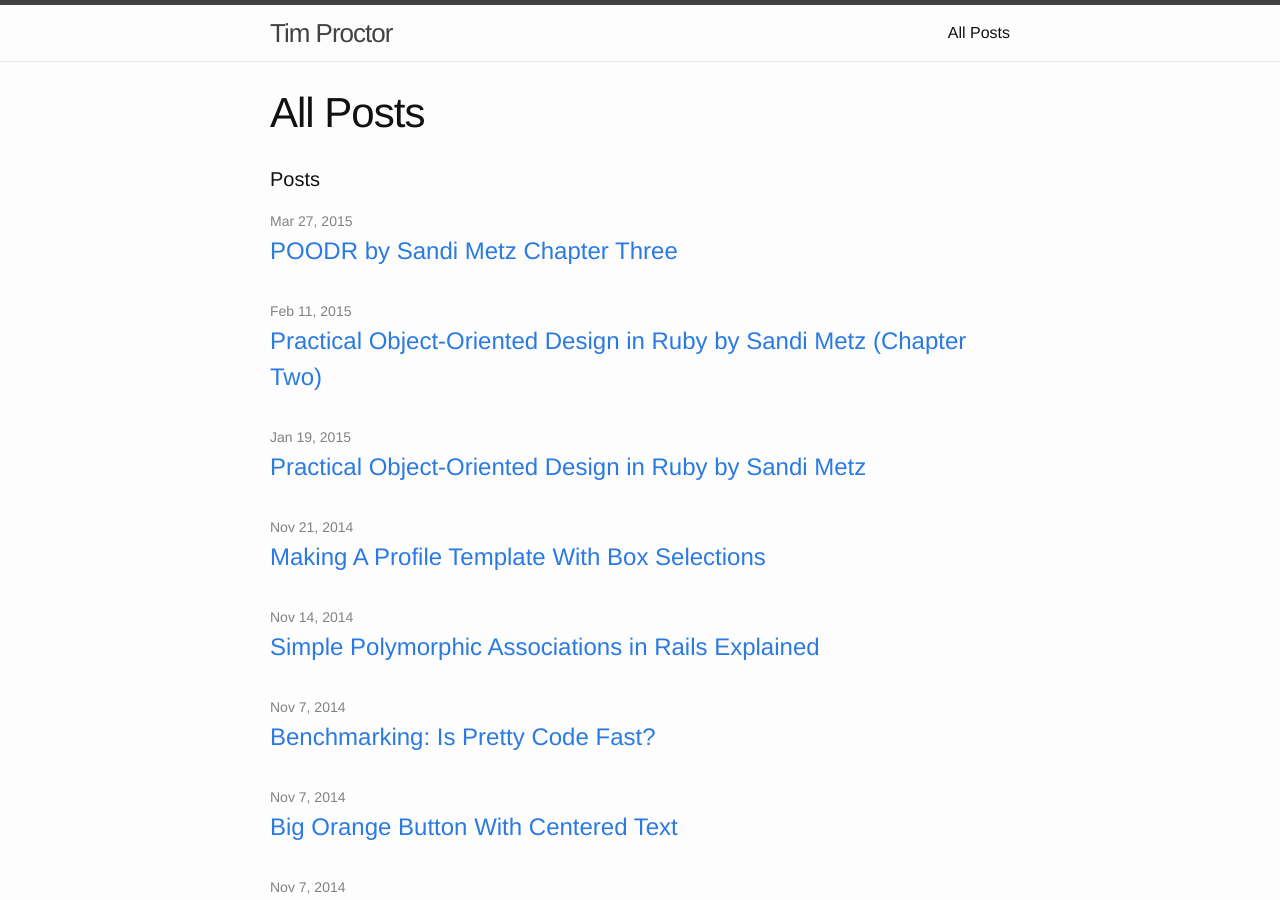
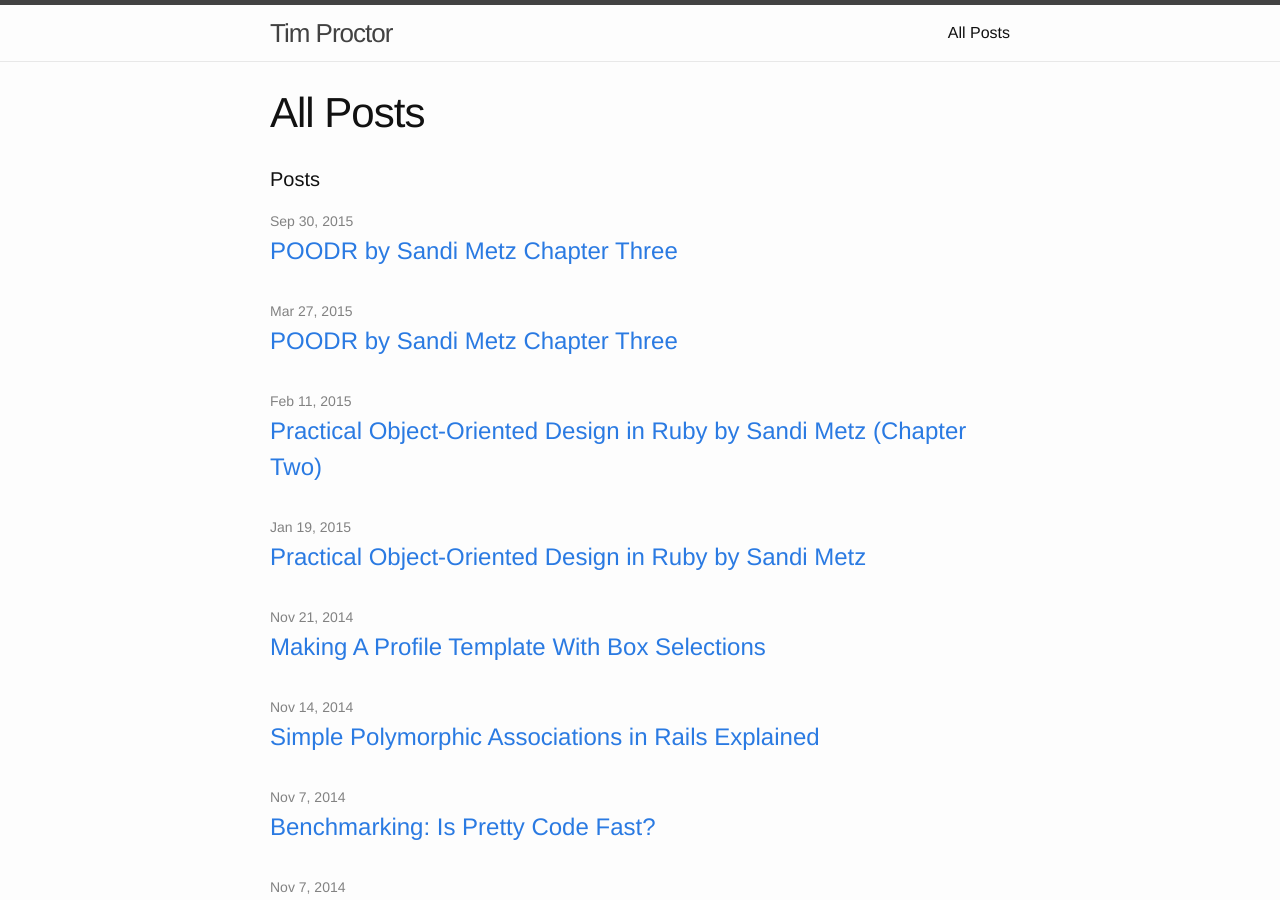
Before and after one commit to timproctor/timproctor.github.io, a Jekyll site: the page built from all_posts.html, in a window 1280 px wide and 900 px high. Built offline with Jekyll 4.4.1, drawn with Linux system fonts in a browser that asks for light colours; a file with an impossible date is left out.

Commit message:
edit to date of post

```diff
--- a/_posts/2015-30-09-poodr-ch-4-by-sandy-metz.markdown
+++ b/_posts/2015-09-30-poodr-ch-4-by-sandy-metz.markdown
@@ -1,7 +1,7 @@
 ---
 layout: post
 title: "POODR by Sandi Metz Chapter Three"
-date: 2015-30-09 12:57:12 -0600
+date: 2015-09-30 12:57:12 -0600
 categories: ruby rails
 ---
 
```
